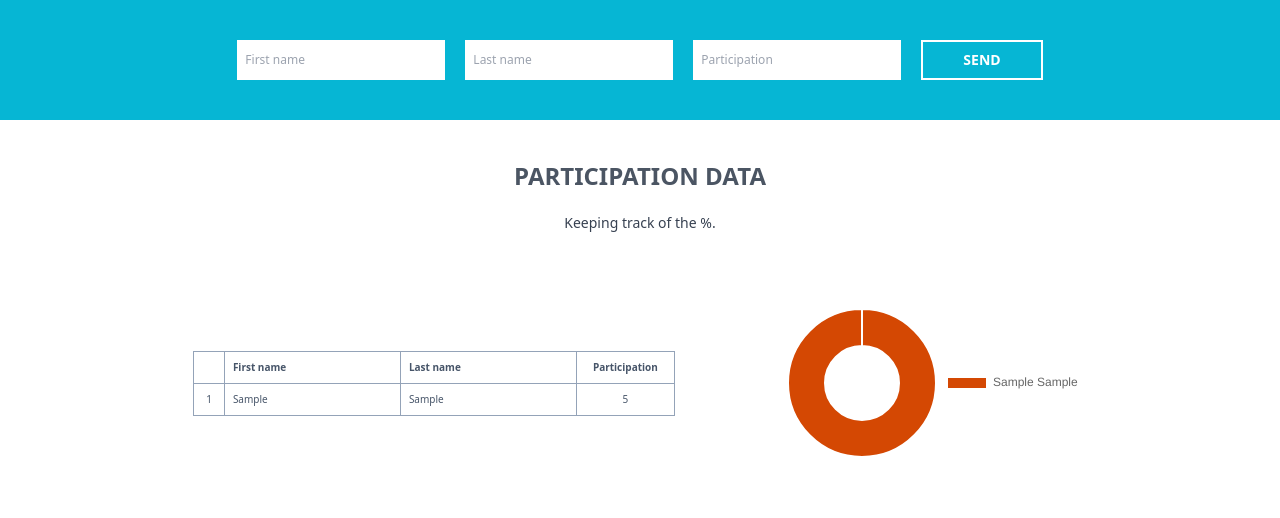
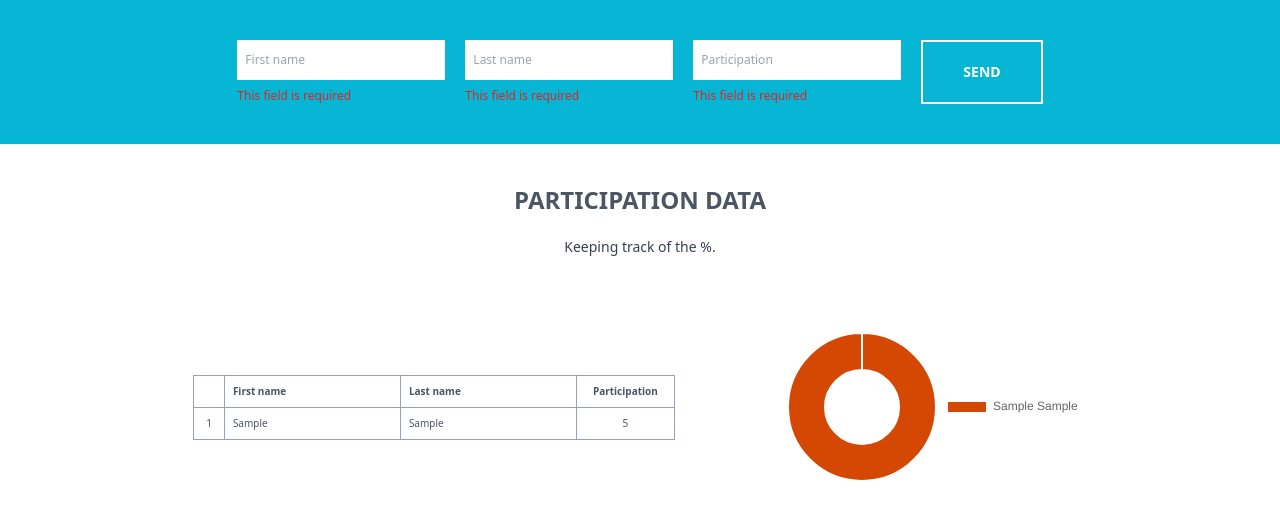
Before and after one commit to rodrigowb4ey/cotabox-challenge, a Vue app in the folder participation-form/: page / in a window 1280 px wide. Both pictures are taken after typing "Sample", "Sample", "5" into the empty fields and a click on the button "SEND". Shown: the top 518 px of the page. Built offline with nearby package versions, Linux system fonts and the light colour scheme.

Commit message:
feat: Adding form validation

```diff
--- a/participation-form/package.json
+++ b/participation-form/package.json
@@ -11,6 +11,7 @@
   },
   "dependencies": {
     "chart.js": "^4.2.1",
+    "vee-validate": "^4.7.4",
     "vue": "^3.2.47",
     "vue-chartjs": "^5.2.0"
   },
--- a/participation-form/src/components/DataForm.vue
+++ b/participation-form/src/components/DataForm.vue
@@ -1,41 +1,57 @@
 <template>
-  <form class="flex gap-5 py-10 text-xs" @submit.prevent="submitForm">
-    <input
+  <VeeForm class="flex gap-5 py-10 text-xs" @submit="submitForm">
+    <section class="flex flex-col gap-2" id="first-name">
+      <Field
         class="w-52 px-2 py-3"
         type="text"
-      id="first-name"
         name="first-name"
         placeholder="First name"
         v-model="form.firstName"
+        :rules="validateName"
       />
-    <input
+      <ErrorMessage class="text-red-600" name="first-name"></ErrorMessage>
+    </section>
+    <section class="flex flex-col gap-2" id="last-name">
+      <Field
         class="w-52 px-2 py-3"
         type="text"
-      id="last-name"
         name="last-name"
         placeholder="Last name"
         v-model="form.lastName"
+        :rules="validateName"
       />
-    <input
+      <ErrorMessage class="text-red-600" name="last-name"></ErrorMessage>
+    </section>
+    <section class="flex flex-col gap-2" id="participation">
+      <Field
         class="w-52 px-2 py-3"
         type="number"
-      id="participation"
         name="participation"
         placeholder="Participation"
         v-model="form.participation"
+        :rules="validateParticipation"
       />
+      <ErrorMessage class="text-red-600" name="participation"></ErrorMessage>
+    </section>
     <button
       class="flex place-items-center border-solid border-2 border-white text-white font-bold px-10 text-sm"
       type="submit"
     >
       SEND
     </button>
-  </form>
+  </VeeForm>
 </template>
 
 <script>
+import { Form as VeeForm, Field, ErrorMessage } from 'vee-validate'
+
 export default {
   name: 'DataForm',
+  components: {
+    VeeForm,
+    Field,
+    ErrorMessage
+  },
   data() {
     return {
       form: {
@@ -47,10 +63,34 @@ export default {
   },
   methods: {
     submitForm() {
+      this.form.participation = parseInt(this.form.participation)
+
       this.$emit('form-submitted', this.form)
       this.form.firstName = ''
       this.form.lastName = ''
       this.form.participation = null
+    },
+    validateName(value) {
+      if (!value) {
+        return 'This field is required'
+      }
+
+      if (!/^[a-zA-Z]+$/.test(value)) {
+        return 'Please enter a valid name (letters only)'
+      }
+
+      return true
+    },
+    validateParticipation(value) {
+      if (!value) {
+        return 'This field is required'
+      }
+
+      if (!/^\d+$/.test(value)) {
+        return 'Please enter a valid integer'
+      }
+
+      return true
     }
   }
 }
```
Also changed, not shown: 1 other file (tests, documents, lock files or other folders). Lines whose indentation alone changed are shown as unchanged.
